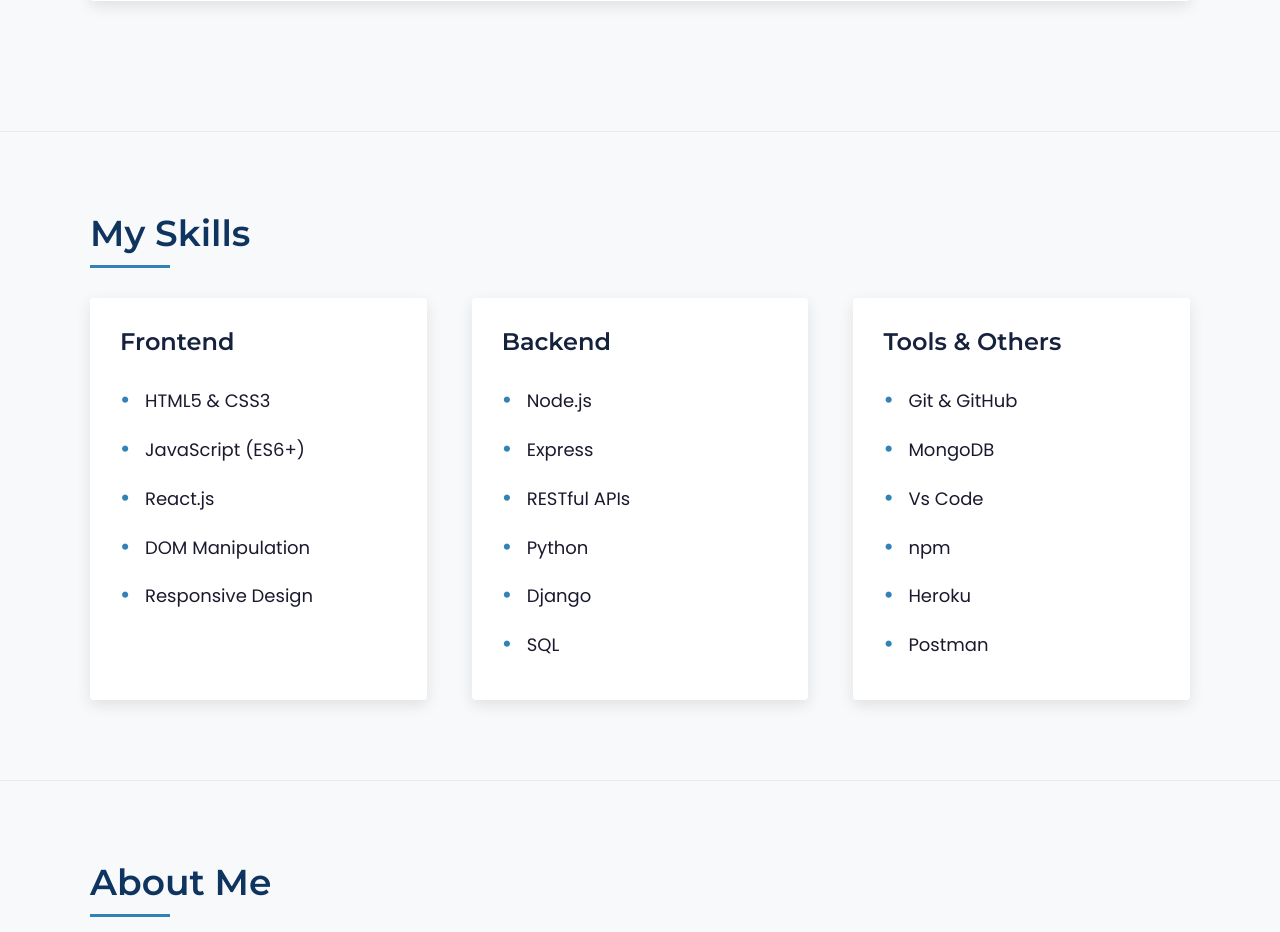
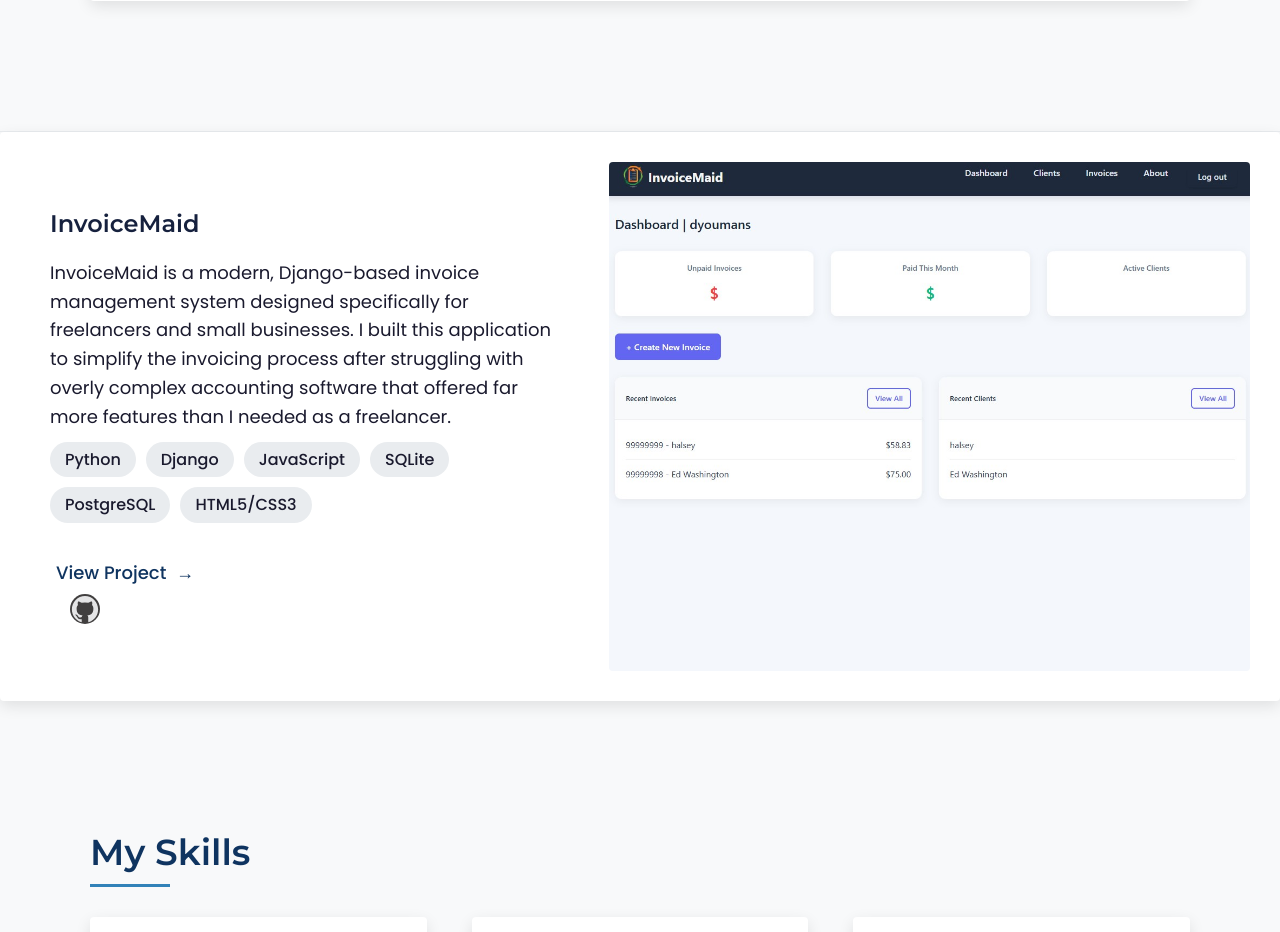
Before and after one commit to Dyoumans1/portfolio, a plain HTML site: page index.html in a window 1280 px wide. Shown: the part 3100-4032 px from the top of the page. Drawn offline with Linux system fonts and the light colour scheme.

Commit message:
added InvoiceMaid to portfolio

```diff
--- a/index.html
+++ b/index.html
@@ -128,6 +128,38 @@
       </div>
     </section>
 
+      <div class="work__box">
+        <div class="work__text">
+          <h3>InvoiceMaid</h3>
+          <p>
+            InvoiceMaid is a modern, Django-based invoice management system designed specifically for freelancers and small businesses. I built this application to simplify the invoicing process after struggling with overly complex accounting software that offered far more features than I needed as a freelancer.
+          </p>
+          <ul class="work__list">
+            <li>Python</li>
+            <li>Django</li>
+            <li>JavaScript</li>
+            <li>SQLite</li>
+            <li>PostgreSQL</li>
+            <li>HTML5/CSS3</li>
+          </ul>
+
+          <div class="work__links">
+            <a href="https://invoicemaid-2681961b5215.herokuapp.com/" class="link__text">
+              View Project <span>&rarr;</span>
+            </a>
+            <a href="https://github.com/Dyoumans1/invoice-mate">
+              <img src="./images/github.svg" class="work__code" title="View Source Code" alt="GitHub">
+            </a>
+          </div>
+        </div>
+        <div class="work__image-box">
+          <img src="./images/dashboard.jpg" class="work__image" alt="PWA Project" />
+        </div>
+      </div>
+    </div>
+  </div>
+  </section>
+
     <!-- Skills Section -->
     <section class="skills" id="skills">
       <div class="row">
```
Also changed, not shown: images/dashboard.jpg (added).
